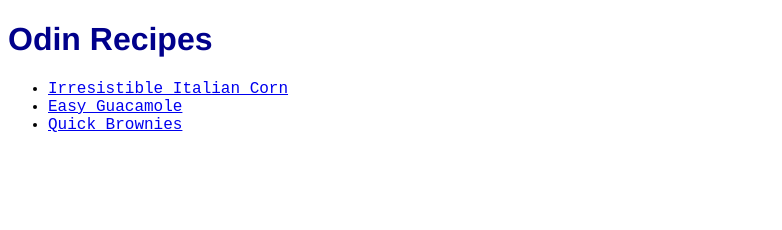
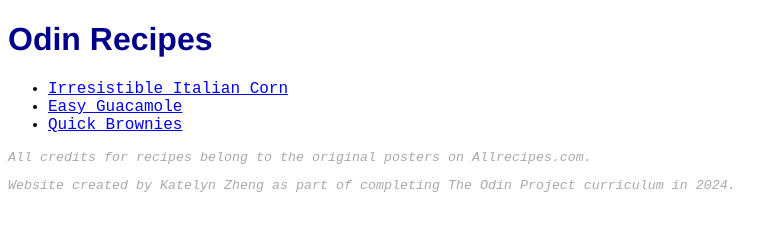
Before and after one commit to kateyzcodes/odin-recipes, a plain HTML site: page index.html in a window 1280 px wide. Shown: the whole page, without its empty margins (0-782 px from the left). Drawn offline with Linux system fonts and the light colour scheme.

Commit message:
Add footer to all pages

```diff
--- a/index.html
+++ b/index.html
@@ -13,5 +13,7 @@
             <li><a href="./recipes/easy-guacamole.html">Easy Guacamole</a></li>
             <li><a href="./recipes/quick-brownies.html">Quick Brownies</a></li>
         </ul>
+        <p class="footers">All credits for recipes belong to the original posters on Allrecipes.com.</p>
+        <p class="footers">Website created by Katelyn Zheng as part of completing The Odin Project curriculum in 2024.</p>
     </body>
 </html>
--- a/styles.css
+++ b/styles.css
@@ -12,6 +12,12 @@
     font-size: smaller;
 }
 
+.footers {
+    font-size: smaller;
+    font-style: italic;
+    color: darkgrey;
+}
+
 .recipe-title {
     background-color: coral;
 }
```
Also changed, not shown: recipes/easy-guacamole.html (+2 -0 lines), recipes/irresistible-italian-corn.html (+2 -0 lines), recipes/quick-brownies.html (+2 -0 lines).
